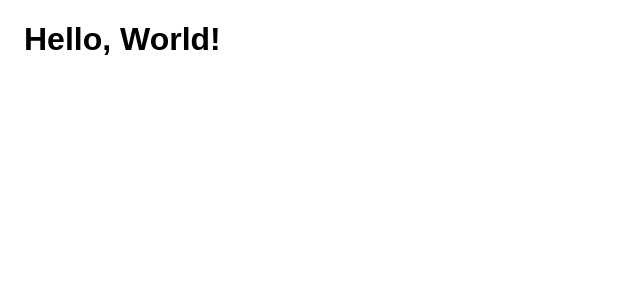
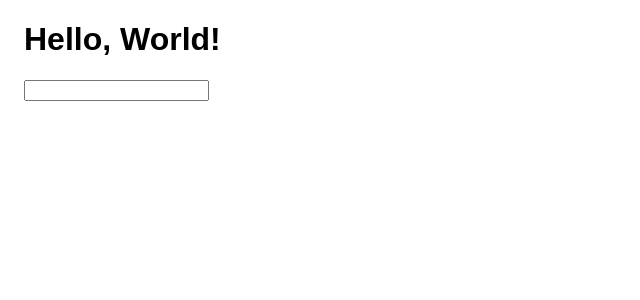
Before and after one commit to SamiJohannes/myTodo, a React app: page / in a window 1280 px wide. Shown: the top 300 px of the page, without its empty margins (0-640 px from the left). Built offline with nearby package versions, Linux system fonts and the light colour scheme.

Commit message:
Feat: add todo, controlled component Feat: todo is stored to state in todos array

```diff
--- a/src/App.js
+++ b/src/App.js
@@ -1,12 +1,50 @@
 import React from 'react'
 import { hot } from 'react-hot-loader/root'
 import './App.css'
+import Addtodo from './component/Addtodo'
 
 class App extends React.Component {
+  constructor (props) {
+    super(props)
+    this.state = {
+      value: '',
+      todos: []
+    }
+    this.handleChange = this.handleChange.bind(this)
+    this.handleSubmit = this.handleSubmit.bind(this)
+  }
+
+  handleChange (e) {
+    this.setState({
+      value: e.target.value
+    })
+  }
+
+  handleSubmit (e) {
+    const todo =
+      {
+        todo: this.state.value,
+        isDone: false,
+        key: new Date().toLocaleString()
+      }
+    const newTodos = [...this.state.todos, todo]
+    e.preventDefault()
+    this.setState({
+      value: '',
+      todos: newTodos
+    })
+  }
+
   render () {
     return (
       <div className='App'>
         <h1> Hello, World! </h1>
+        <form onSubmit={this.handleSubmit}>
+          <Addtodo
+            value={this.state.value}
+            onChange={this.handleChange}
+          />
+        </form>
       </div>
     )
   }
--- /dev/null
+++ b/src/component/Addtodo.js
@@ -0,0 +1,7 @@
+import React from 'react'
+import './Addtodo.css'
+
+const Addtodo = (props) =>
+  <input value={props.value} onChange={props.onChange} />
+
+export default Addtodo
```
Also changed, not shown: src/component/Addtodo.css (added).
